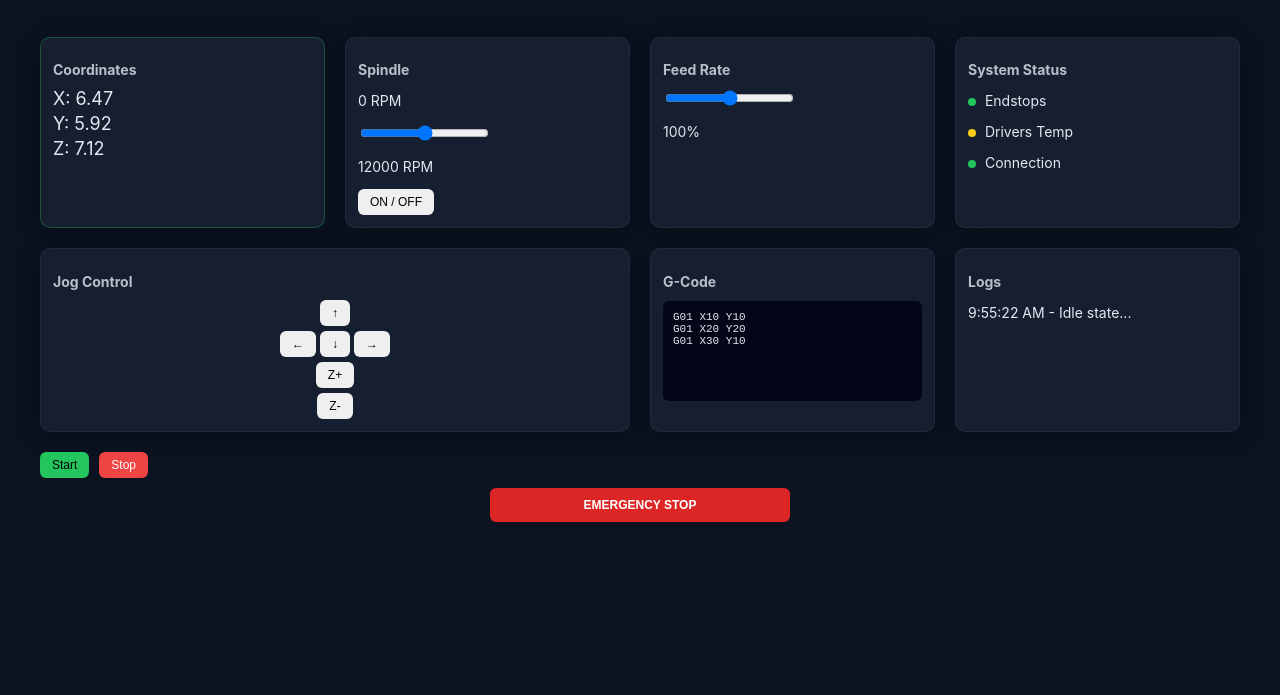
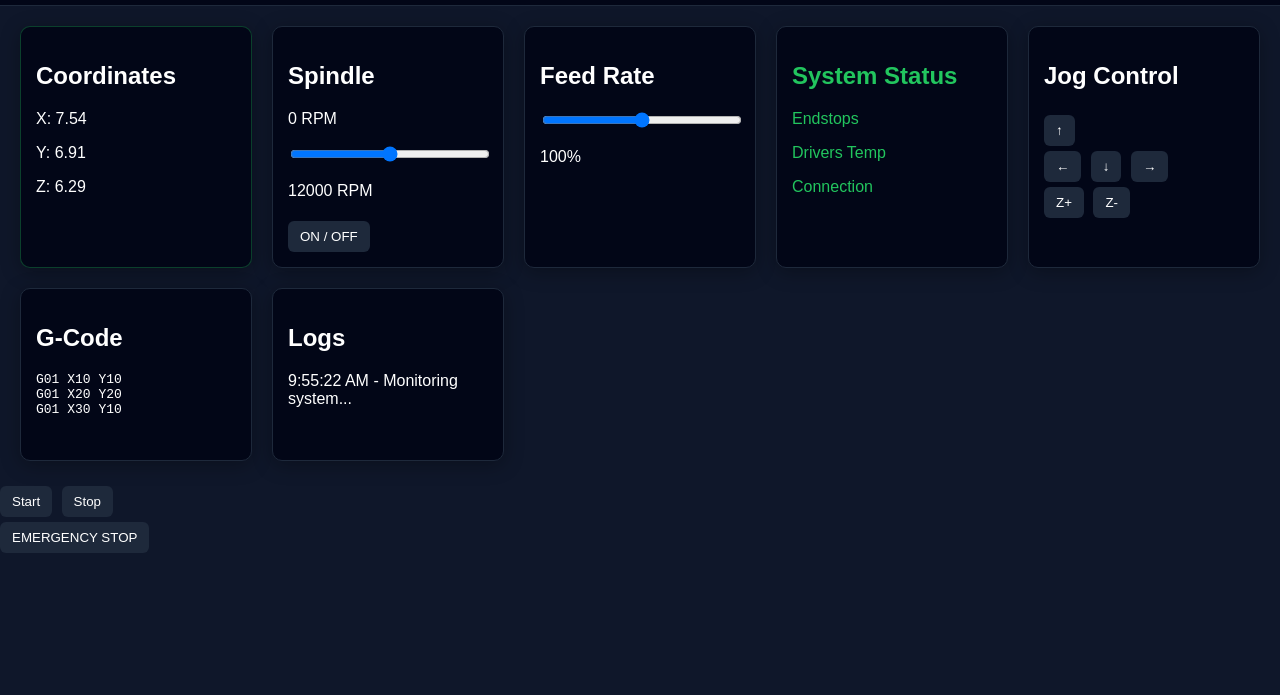
Before and after one commit to janiovr/machine-dashboard, a plain HTML site: page index.html in a window 1280 px wide. Shown: the part 105-800 px from the top of the page. Drawn offline with Linux system fonts and the light colour scheme.

Commit message:
versao final dashboard profissional

```diff
--- a/script.js
+++ b/script.js
@@ -1,73 +1,74 @@
-// DRO
+let log = document.getElementById("log");
+
+// ===== LOG SYSTEM =====
+function addLog(message) {
+  const p = document.createElement("p");
+  p.textContent = new Date().toLocaleTimeString() + " - " + message;
+
+  log.prepend(p);
+
+  // mantém só 10 logs
+  if (log.children.length > 10) {
+    log.removeChild(log.lastChild);
+  }
+}
+
+// ===== DRO MOVEMENT =====
+let x = 0, y = 0, z = 0;
+
 setInterval(() => {
-  document.getElementById("x").textContent = (Math.random()*200).toFixed(2);
-  document.getElementById("y").textContent = (Math.random()*200).toFixed(2);
-  document.getElementById("z").textContent = (Math.random()*200).toFixed(2);
+  x += Math.random() * 2;
+  y += Math.random() * 2;
+  z += Math.random() * 2;
+
+  document.getElementById("x").textContent = x.toFixed(2);
+  document.getElementById("y").textContent = y.toFixed(2);
+  document.getElementById("z").textContent = z.toFixed(2);
 }, 1000);
 
-// FEED
+// ===== STATUS =====
+const status = document.querySelector(".status");
+
+setInterval(() => {
+  const online = Math.random() > 0.1;
+
+  status.textContent = online ? "● Connected" : "● Disconnected";
+  status.style.color = online ? "#22c55e" : "#ef4444";
+}, 5000);
+
+// ===== SPINDLE =====
+function startSpindle() {
+  document.getElementById("rpm").textContent = 12000;
+  addLog("Spindle started");
+}
+
+function stopSpindle() {
+  document.getElementById("rpm").textContent = 0;
+  addLog("Spindle stopped");
+}
+
+// ===== FEED RATE =====
 const feed = document.getElementById("feed");
 const feedValue = document.getElementById("feedValue");
 
 feed.addEventListener("input", () => {
-  feedValue.textContent = feed.value + "%";
+  feedValue.textContent = feed.value;
 });
 
-// SPINDLE
-let spindleOn = false;
-const rpm = document.getElementById("rpm");
-
-document.getElementById("spindleToggle").onclick = () => {
-  spindleOn = !spindleOn;
-  rpm.textContent = spindleOn ? "12000 RPM" : "0 RPM";
-};
-
-// RPM CONTROL
-const rpmControl = document.getElementById("rpmControl");
-const rpmValue = document.getElementById("rpmValue");
-
-rpmControl.addEventListener("input", () => {
-  rpmValue.textContent = rpmControl.value + " RPM";
-});
-
-// LOGS
-const log = document.getElementById("log");
-
-function addLog(message) {
-  const p = document.createElement("p");
-  p.textContent = new Date().toLocaleTimeString() + " - " + message;
-  log.prepend(p);
+// ===== MACHINE CONTROL =====
+function startMachine() {
+  addLog("Machine started");
 }
 
-// CONTROLES
-const startBtn = document.getElementById("start");
-const stopBtn = document.getElementById("stop");
+function pauseMachine() {
+  addLog("Machine paused");
+}
 
-startBtn.onclick = () => {
-  document.body.style.background = "#020617";
-  addLog("Machine Started");
-};
+function stopMachine() {
+  addLog("Machine stopped");
+}
 
-stopBtn.onclick = () => {
-  document.body.style.background = "#0b1220";
-  addLog("Machine Stopped");
-};
-
-// EMERGENCY
-document.getElementById("estop").onclick = () => {
-  alert("🚨 EMERGENCY STOP!");
-
-  spindleOn = false;
-  rpm.textContent = "0 RPM";
-
-  feed.value = 100;
-  feedValue.textContent = "100%";
-
-  document.body.style.background = "#0b1220";
-
-  addLog("EMERGENCY STOP");
-};
-
+// ===== AUTO LOGS =====
 setInterval(() => {
   const messages = [
     "Monitoring system...",
@@ -80,39 +81,3 @@ setInterval(() => {
   addLog(random);
 
 }, 4000);
-
-(Math.random()*200)
-
-let x = 0, y = 0, z = 0;
-
-setInterval(() => {
-  x += Math.random() * 2;
-  y += Math.random() * 2;
-  z += Math.random() * 2;
-
-  document.getElementById("x").textContent = x.toFixed(2);
-  document.getElementById("y").textContent = y.toFixed(2);
-  document.getElementById("z").textContent = z.toFixed(2);
-}, 1000);
-
-const status = document.querySelector(".status");
-
-setInterval(() => {
-  const online = Math.random() > 0.1;
-
-  status.textContent = online ? "● Connected" : "● Disconnected";
-  status.style.color = online ? "#22c55e" : "#ef4444";
-
-}, 5000);
-
-function addLog(message) {
-  const p = document.createElement("p");
-  p.textContent = new Date().toLocaleTimeString() + " - " + message;
-
-  log.prepend(p);
-
-  // mantém só 10 logs
-  if (log.children.length > 10) {
-    log.removeChild(log.lastChild);
-  }
-}
--- a/style.css
+++ b/style.css
@@ -1,133 +1,55 @@
 body {
   margin: 0;
-  font-family: 'Inter', sans-serif;
-  background: #0b1220;
-  color: #e2e8f0;
+  font-family: Arial, sans-serif;
+  background: #0f172a;
+  color: white;
 }
 
-.header {
+header {
   display: flex;
   justify-content: space-between;
-  padding: 20px 40px;
+  padding: 15px 25px;
+  background: #020617;
+  border-bottom: 1px solid #1e293b;
 }
 
-.status.online {
+.status {
   color: #22c55e;
 }
 
-/* GRID */
 .grid {
   display: grid;
-  grid-template-columns: repeat(4, 1fr);
-  gap: 16px;
-  padding: 20px 40px;
+  grid-template-columns: repeat(auto-fit, minmax(220px, 1fr));
+  gap: 20px;
+  padding: 20px;
 }
 
-/* CARDS */
 .card {
-  background: rgba(30, 41, 59, 0.6);
-  border: 1px solid rgba(255,255,255,0.05);
-  padding: 12px;
+  background: #020617;
+  padding: 15px;
   border-radius: 10px;
-  font-size: 14px;
-}
-
-.card h2 {
-  font-size: 14px;
-  margin-bottom: 10px;
-  opacity: 0.8;
-}
-
-/* DRO */
-.dro p {
-  font-size: 18px;
-  margin: 4px 0;
-}
-
-/* GRID POSITIONS */
-.jog { grid-column: span 2; }
-.gcode { grid-column: span 1; }
-.logs { grid-column: span 1; }
-
-/* BOTÕES */
-button {
-  padding: 6px 12px;
-  font-size: 12px;
-  border-radius: 6px;
-  border: none;
-  cursor: pointer;
-}
-
-#start {
-  background: #22c55e;
-  color: black;
-}
-
-#stop {
-  background: #ef4444;
-  color: white;
-}
-
-/* E-STOP */
-.estop {
-  display: flex;
-  justify-content: center;
-  margin: 10px 0;
-}
-
-.estop button {
-  width: 300px;
-  padding: 10px;
-  background: #dc2626;
-  color: white;
-  font-weight: bold;
-}
-
-/* JOG */
-.jog-controls {
-  display: flex;
-  flex-direction: column;
-  align-items: center;
-  gap: 5px;
-}
-
-/* GCODE */
-#gcodeBox {
-  background: #020617;
-  padding: 10px;
-  height: 80px;
-  overflow-y: scroll;
-  font-size: 11px;
-  border-radius: 6px;
-}
-
-/* STATUS DOTS */
-.dot {
-  height: 8px;
-  width: 8px;
-  border-radius: 50%;
-  display: inline-block;
-  margin-right: 5px;
-}
-
-.green { background: #22c55e; }
-.yellow { background: #facc15; }
-.red { background: #ef4444; }
-
-/* CONTROLES */
-.controls {
-  display: flex;
-  gap: 10px;
-  padding-left: 40px;
-}
-
-* {
+  border: 1px solid #1e293b;
+  box-shadow: 0 4px 20px rgba(0,0,0,0.3);
   transition: all 0.2s ease;
 }
 
 .card:hover {
   transform: translateY(-3px);
   border-color: rgba(255,255,255,0.15);
+}
+
+.dro {
+  border: 1px solid rgba(34,197,94,0.3);
+}
+
+button {
+  margin: 5px 5px 0 0;
+  padding: 8px 12px;
+  border: none;
+  border-radius: 6px;
+  background: #1e293b;
+  color: white;
+  cursor: pointer;
 }
 
 button:hover {
@@ -138,14 +60,12 @@ button:active {
   transform: scale(0.97);
 }
 
-.card {
-  box-shadow: 0 4px 20px rgba(0,0,0,0.3);
+input[type="range"] {
+  width: 100%;
 }
 
-.dro {
-  border: 1px solid rgba(34,197,94,0.3);
+.log {
+  grid-column: span 2;
+  max-height: 200px;
+  overflow-y: auto;
 }
-
-.grid {
-  gap: 20px;
-}
```
